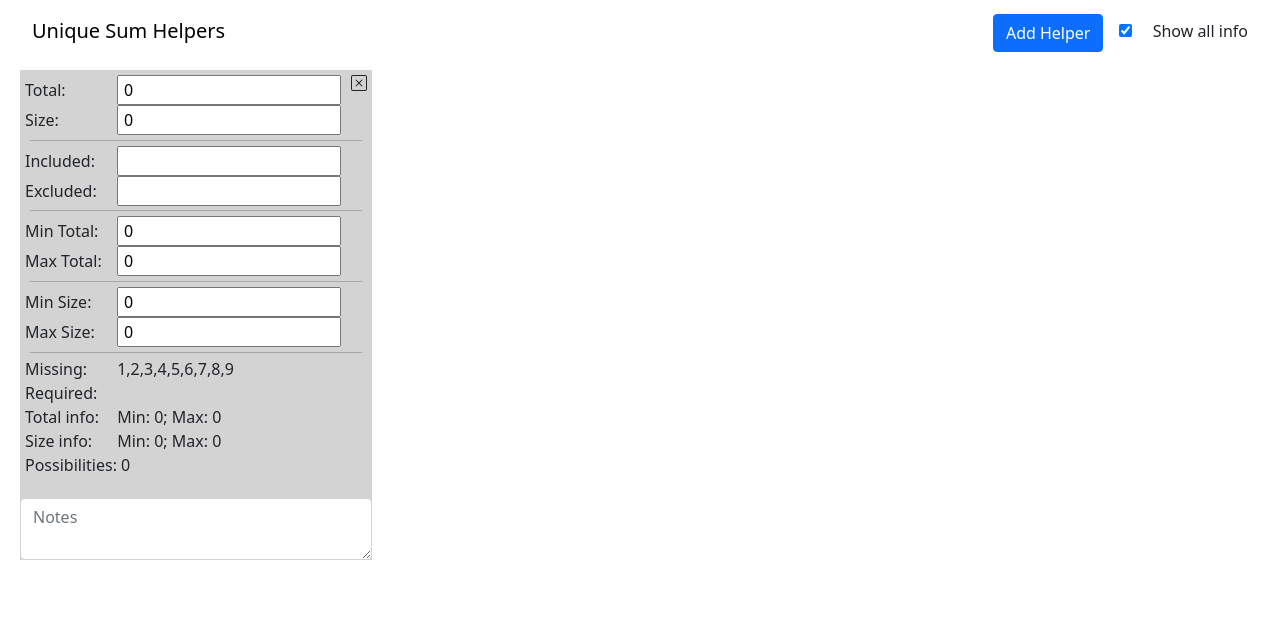
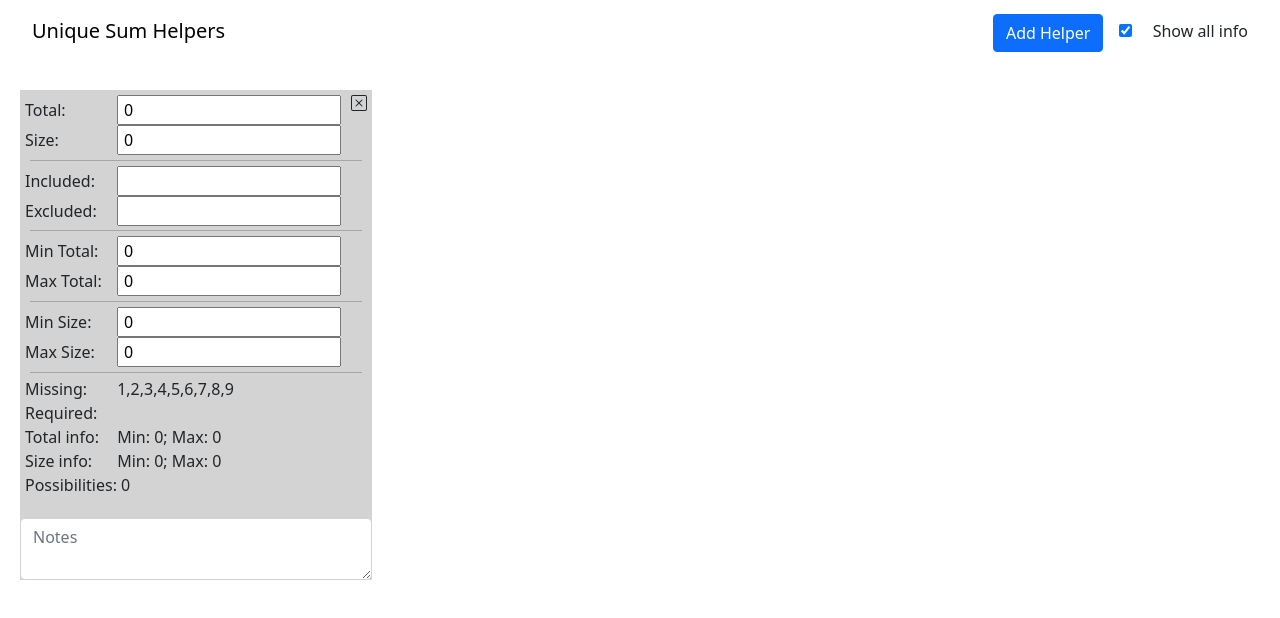
Before and after one commit to theasylm/unique-sum-helpers, a Vue app: page / in a window 1280 px wide. Shown: the top 618 px of the page. Built offline with nearby package versions, Linux system fonts and the light colour scheme.

Commit message:
Add more padding/

```diff
--- a/src/App.vue
+++ b/src/App.vue
@@ -92,7 +92,7 @@
   }
 
   body {
-    padding-top: 70px;
+    padding-top: 90px;
   }
   nav {
     background-color:  #fff;
```
